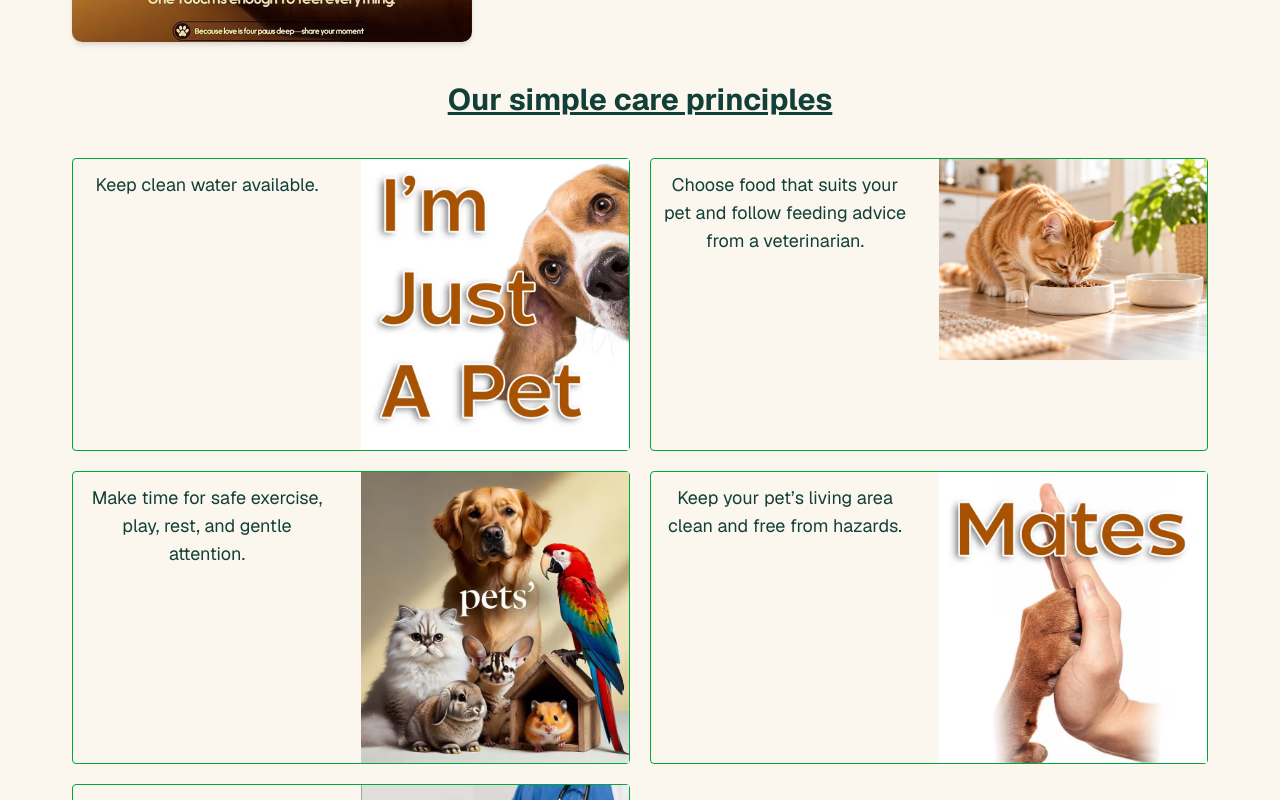
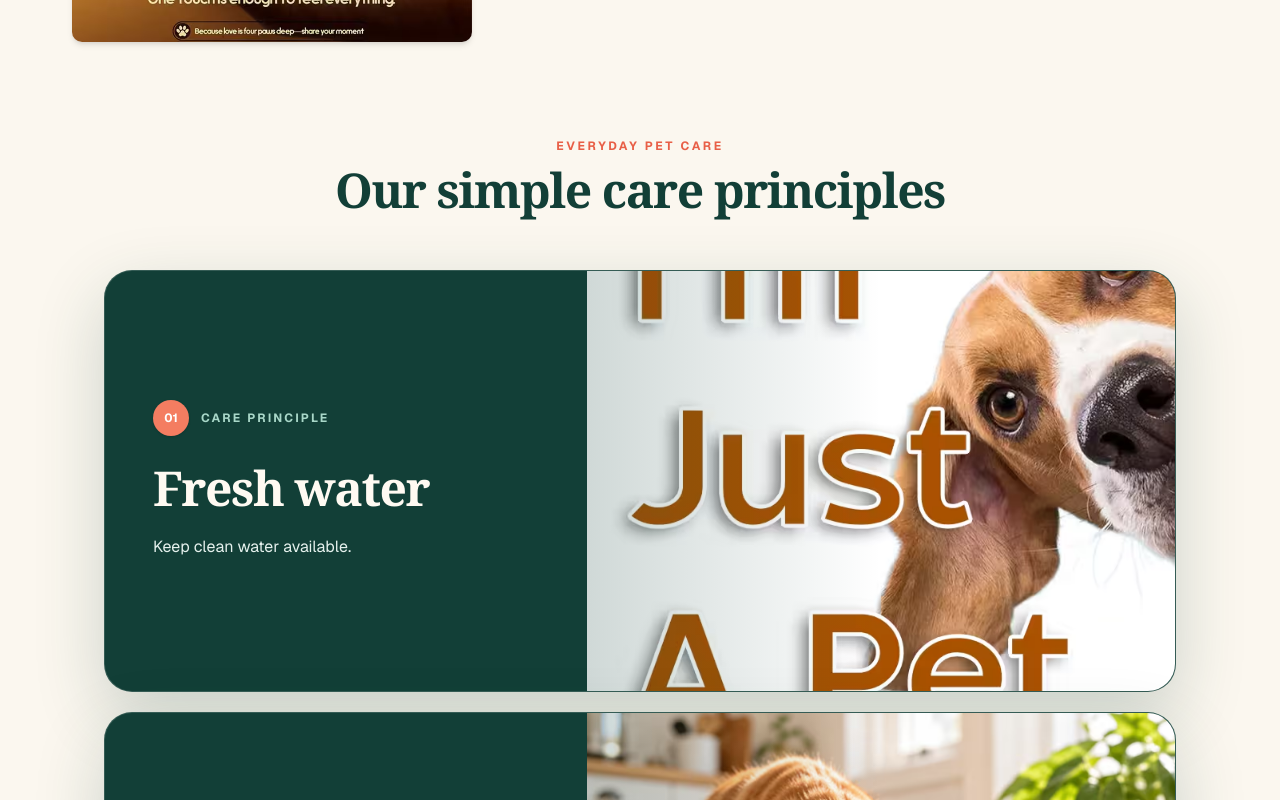
Before and after one commit to Morrisicode/Paws-Care, a Next.js app: page /about in a window 1280 px wide. Shown: the part 1200-2000 px from the top of the page. Built offline with nearby package versions, Linux system fonts and the light colour scheme.

Commit message:
Style sticky About care principles

```diff
--- /dev/null
+++ b/app/about/about.module.css
@@ -0,0 +1,10 @@
+.stackCard {
+  position: sticky;
+  top: var(--stack-mobile-top);
+}
+
+@media (min-width: 768px) {
+  .stackCard {
+    top: var(--stack-desktop-top);
+  }
+}
--- a/app/about/page.tsx
+++ b/app/about/page.tsx
@@ -1,9 +1,11 @@
 import type { Metadata } from "next";
+import type { CSSProperties } from "react";
 import Image from "next/image";
 import Container from "@/components/Container";
 import { Sparkles } from "lucide-react";
 import Link from "next/link";
 import { Button } from "@/components/ui/button";
+import styles from "./about.module.css";
 
 export const metadata: Metadata = {
   title: "About Paws & Care | Paws & Care",
@@ -15,35 +17,40 @@ export default function AboutPage() {
   const datas = [
     {
       id: 1,
-      title: "Keep clean water available.",
+      label: "Fresh water",
+      copy: "Keep clean water available.",
       image: "/3.avif",
     },
     {
-      id: 5,
-      title:
+      id: 2,
+      label: "Right nutrition",
+      copy:
         "Choose food that suits your pet and follow feeding advice from a veterinarian.",
       image: "/nutrition-card.avif",
     },
     {
-      id: 2,
-      title: "Make time for safe exercise, play, rest, and gentle attention.",
+      id: 3,
+      label: "Daily movement",
+      copy: "Make time for safe exercise, play, rest, and gentle attention.",
       image: "/1.avif",
     },
     {
       id: 4,
-      title: "Keep your pet’s living area clean and free from hazards.",
+      label: "A safe home",
+      copy: "Keep your pet’s living area clean and free from hazards.",
       image: "/4.avif",
     },
     {
-      id: 3,
-      title:
+      id: 5,
+      label: "Health support",
+      copy:
         "Arrange regular veterinary checkups and ask for help when you notice a concern.",
       image: "/2.avif",
     },
   ];
   return (
-    <main className="flex-1 overflow-hidden bg-[#fbf7ef] text-[#123f37]">
-      <section className="relative isolate">
+    <main className="flex-1 bg-[#fbf7ef] text-[#123f37]">
+      <section className="relative isolate overflow-hidden">
         <div className="absolute inset-0 bg-[radial-gradient(circle_at_18%_20%,rgba(255,255,255,0.9),transparent_35%),linear-gradient(110deg,#fbf7ef_0%,#fbf7ef_48%,#f1eadf_100%)]" />
 
         <div className="relative mx-auto grid min-h-[650px] w-full max-w-7xl items-center gap-10 px-4 py-14 sm:px-6 sm:py-16 lg:min-h-[610px] lg:grid-cols-[46%_54%] lg:px-8 lg:py-20">
@@ -124,33 +131,69 @@ export default function AboutPage() {
             </div>
           </div>
 
-          {/* Caring Principles */}
-          <div className="py-5">
-            <h1 className=" text-center text-2xl lg:text-3xl underline pb-10 pt-5 font-bold">
-              Our simple care principles
-            </h1>
+          <section
+            aria-labelledby="care-principles-heading"
+            className="mx-auto max-w-6xl pb-28 pt-16 sm:pb-36 lg:pt-24"
+          >
+            <div className="mx-auto mb-10 max-w-2xl px-4 text-center sm:mb-14">
+              <p className="mb-3 text-xs font-bold uppercase tracking-[0.22em] text-[#e85f47]">
+                Everyday pet care
+              </p>
+              <h2
+                id="care-principles-heading"
+                className="font-serif text-3xl font-bold tracking-[-0.03em] text-[#123f37] sm:text-4xl lg:text-5xl"
+              >
+                Our simple care principles
+              </h2>
+            </div>
 
-            <div className="">
-              <div className="px-10 mx-auto flex gap-5 flex-cols md:grid grid-cols-2">
-                {datas.map((data) => (
-                  <div
-                    key={data.id}
-                    className="rounded border-green-600 border flex flex-cols item-center justify-center md:grid grid-cols-2 mx-auto gap-5"
-                  >
-                    <h3 className="text-center text-lg py-3 px-3">
-                      {data.title}
+            <div className="flex flex-col gap-5 px-2 sm:px-5 lg:px-10">
+              {datas.map((data, index) => (
+                <article
+                  key={data.id}
+                  className={`${styles.stackCard} grid overflow-hidden rounded-[1.75rem] border border-white/15 bg-[#123f37] text-[#fffaf2] shadow-[0_24px_70px_rgba(18,63,55,0.2)] md:grid-cols-[0.9fr_1.1fr]`}
+                  style={
+                    {
+                      "--stack-mobile-top": `${5.5 + index * 0.65}rem`,
+                      "--stack-desktop-top": `${6.5 + index * 0.85}rem`,
+                      zIndex: 20 + index,
+                    } as CSSProperties
+                  }
+                >
+                  <div className="flex min-h-[230px] flex-col justify-center p-7 sm:p-10 lg:p-12">
+                    <div className="mb-7 flex items-center gap-3">
+                      <span className="flex size-9 items-center justify-center rounded-full bg-[#f47d61] text-xs font-bold text-white shadow-sm">
+                        {String(data.id).padStart(2, "0")}
+                      </span>
+                      <span className="text-xs font-bold uppercase tracking-[0.18em] text-[#a8d7c8]">
+                        Care principle
+                      </span>
+                    </div>
+                    <h3 className="max-w-[12ch] font-serif text-3xl font-bold leading-[1.02] tracking-[-0.03em] sm:text-4xl lg:text-5xl">
+                      {data.label}
                     </h3>
-                    <img
+                    <p className="mt-5 max-w-[48ch] text-sm leading-7 text-[#e5f1ed] sm:text-base">
+                      {data.copy}
+                    </p>
+                  </div>
+
+                  <div className="relative min-h-[260px] overflow-hidden md:min-h-[420px]">
+                    <Image
                       src={data.image}
-                      alt="images"
-                      width={300}
-                      height={40}
+                      alt={`${data.label} for a happy, healthy pet`}
+                      fill
+                      sizes="(min-width: 1024px) 540px, (min-width: 768px) 55vw, 100vw"
+                      className="object-cover transition-transform duration-500 motion-safe:hover:scale-[1.02]"
+                    />
+                    <div
+                      aria-hidden="true"
+                      className="absolute inset-0 bg-gradient-to-t from-[#123f37]/20 via-transparent to-white/5 md:bg-gradient-to-r md:from-[#123f37]/20 md:to-transparent"
                     />
                   </div>
-                ))}
-              </div>
+                </article>
+              ))}
             </div>
-          </div>
+          </section>
         </div>
       </Container>
     </main>
```
